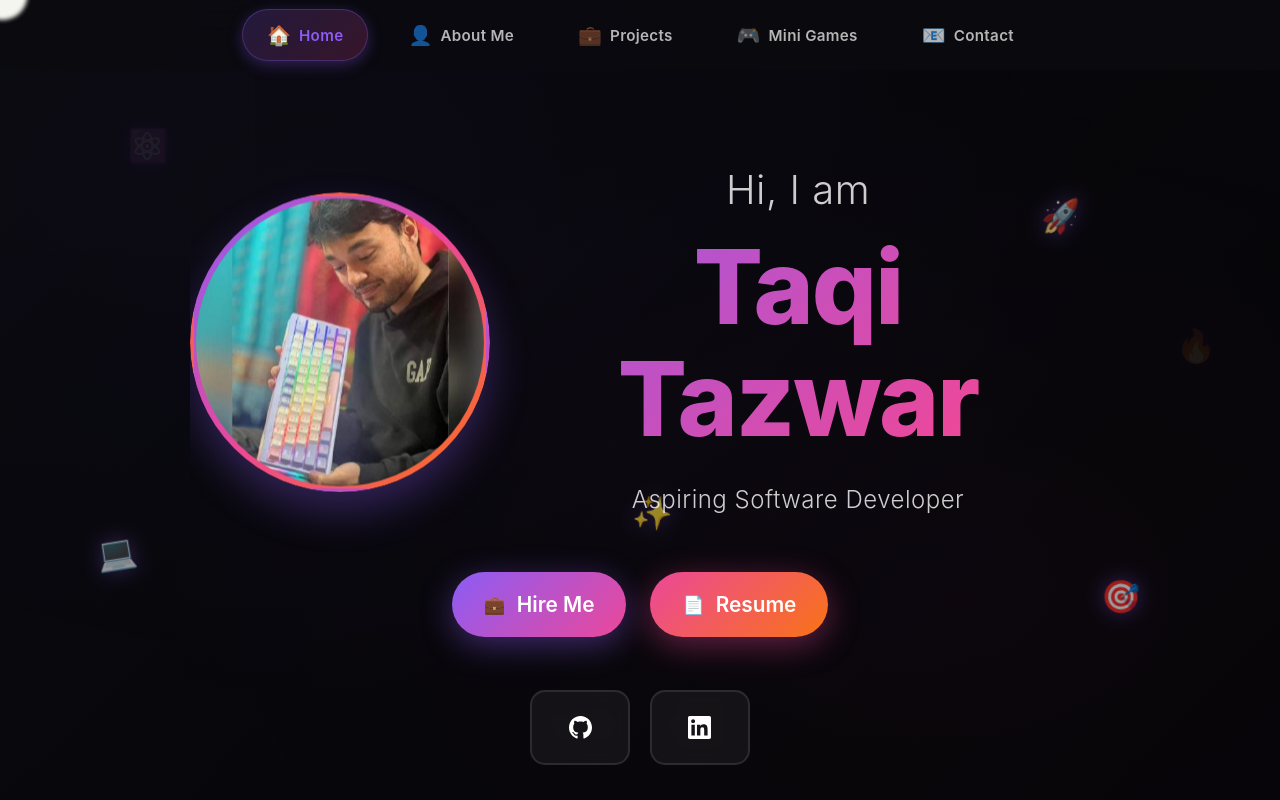
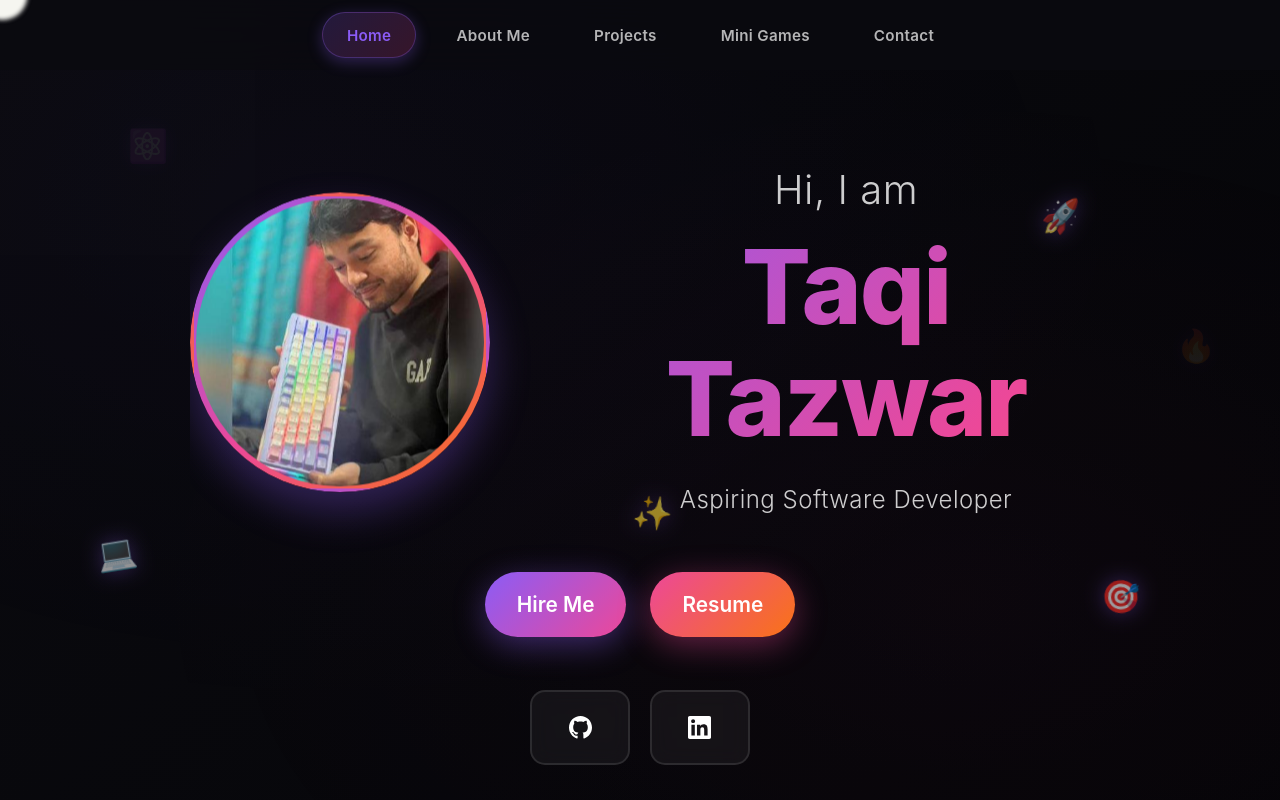
Before and after one commit to taqitazwar/react-portfolio-1.0, a React (Create React App) app: page / in a window 1280 px wide. Built offline with nearby package versions, Linux system fonts and the light colour scheme.

Commit message:
UI improvements: removed emojis from navigation and buttons, updated name display, improved contact page styling, and enhanced overall visual consistency

```diff
--- a/src/AboutMe.js
+++ b/src/AboutMe.js
@@ -182,10 +182,10 @@
 
   const experience = [
     {
-      title: 'Entrepreneurship Training Program Participant',
+      title: 'Entrepreneurship Training Program',
       company: 'Memorial University of Newfoundland',
       period: 'January 2025 - May 2025',
-      type: 'Educational',
+      type: 'Full-Time',
       description: 'Participated in Memorial\'s comprehensive Entrepreneurship Training Program (ETP), an education program for graduate students interested in starting a business and learning entrepreneurship fundamentals.',
       achievements: [
         'Completed Discover and Develop programs building essential entrepreneurial skills and knowledge',
@@ -199,7 +199,7 @@
       title: 'Brand Ambassador',
       company: 'Gap Inc',
       period: 'September 2023 - Present',
-      type: 'Permanent',
+      type: 'Full-Time',
       description: 'Promoting brand awareness and driving sales through customer engagement and marketing initiatives.',
       achievements: [
         'Achieved "Employee of the Month" recognition by surpassing monthly target by 15%',
@@ -212,7 +212,7 @@
       title: 'Outbound Sales Representative',
       company: 'The Sydney Call Centre',
       period: 'February 2023 - November 2023',
-      type: 'Remote',
+      type: 'Full-Time',
       description: 'Managed customer relationships and technical sales operations while developing communication and data management skills.',
       achievements: [
         'Handled 80+ customer interactions daily using CRM systems and database management',
@@ -225,7 +225,7 @@
       title: 'Ambassador',
       company: 'International Youth Math Challenge',
       period: 'August 2019 -\nSeptember 2023',
-      type: 'Volunteer',
+      type: 'Full-Time',
       description: 'Promoted STEM education and mathematical problem-solving among youth participants.',
       achievements: [
         'Facilitated mathematical problem-solving sessions for international participants',
--- a/src/Contact.css
+++ b/src/Contact.css
@@ -399,6 +399,7 @@
   color: rgba(255, 255, 255, 0.7);
   font-size: 0.9rem;
   line-height: 1.5;
+  text-align: left;
 }
 
 /* Social Links */
@@ -435,18 +436,19 @@
   transition: all 0.3s ease;
   min-width: 100px;
   backdrop-filter: blur(10px);
+  transition: background 0.3s, color 0.3s;
 }
 
 .social-link:hover {
-  border-color: var(--social-color);
-  background: rgba(255, 255, 255, 0.1);
-  transform: translateY(-5px);
-  box-shadow: 0 15px 35px rgba(0, 0, 0, 0.2);
+  background: var(--social-color, #333);
+  color: #fff;
 }
 
 .social-icon {
-  font-size: 2rem;
-  filter: drop-shadow(0 2px 4px rgba(0, 0, 0, 0.3));
+  display: flex;
+  align-items: center;
+  font-size: 0.45rem;
+  margin-top: 0.4em;
 }
 
 .social-name {
--- a/src/Contact.js
+++ b/src/Contact.js
@@ -131,8 +131,8 @@
   ];
 
   const socialLinks = [
-    { name: 'GitHub', icon: '🐙', url: 'https://github.com/taqitazwar', color: '#333' },
-    { name: 'LinkedIn', icon: '💼', url: 'https://www.linkedin.com/in/ttazwar/', color: '#0077B5' }
+    { name: 'GitHub', url: 'https://github.com/taqitazwar', color: '#333' },
+    { name: 'LinkedIn', url: 'https://www.linkedin.com/in/ttazwar/', color: '#0077B5' }
   ];
 
   return (
@@ -220,7 +220,6 @@
                   </>
                 ) : (
                   <>
-                    <span className="btn-icon">🚀</span>
                     Send Message
                   </>
                 )}
@@ -264,7 +263,6 @@
 
             <div className="availability">
               <div className="availability-status">
-                <div className="status-indicator available"></div>
                 <span>Available for opportunities</span>
               </div>
               <p className="availability-text">
@@ -288,8 +286,18 @@
                 rel="noopener noreferrer"
                 title={social.name}
               >
-                <span className="social-icon">{social.icon}</span>
-                <span className="social-name">{social.name}</span>
+                <span className="social-icon">
+                  {social.name === 'GitHub' && (
+                    <svg width="1em" height="1em" viewBox="0 0 16 16" fill="currentColor" aria-hidden="true">
+                      <path d="M8 0C3.58 0 0 3.58 0 8c0 3.54 2.29 6.53 5.47 7.59.4.07.55-.17.55-.38 0-.19-.01-.82-.01-1.49-2.01.37-2.53-.49-2.69-.94-.09-.23-.48-.94-.82-1.13-.28-.15-.68-.52-.01-.53.63-.01 1.08.58 1.23.82.72 1.21 1.87.87 2.33.66.07-.52.28-.87.51-1.07-1.78-.2-3.64-.89-3.64-3.95 0-.87.31-1.59.82-2.15-.08-.2-.36-1.02.08-2.12 0 0 .67-.21 2.2.82.64-.18 1.32-.27 2-.27.68 0 1.36.09 2 .27 1.53-1.04 2.2-.82 2.2-.82.44 1.1.16 1.92.08 2.12.51.56.82 1.27.82 2.15 0 3.07-1.87 3.75-3.65 3.95.29.25.54.73.54 1.48 0 1.07-.01 1.93-.01 2.19 0 .21.15.46.55.38A8.013 8.013 0 0 0 16 8c0-4.42-3.58-8-8-8z"/>
+                    </svg>
+                  )}
+                  {social.name === 'LinkedIn' && (
+                    <svg width="1em" height="1em" viewBox="0 0 24 24" fill="currentColor" aria-hidden="true">
+                      <path d="M19 0h-14c-2.76 0-5 2.24-5 5v14c0 2.76 2.24 5 5 5h14c2.76 0 5-2.24 5-5v-14c0-2.76-2.24-5-5-5zm-11 19h-3v-9h3v9zm-1.5-10.28c-.97 0-1.75-.79-1.75-1.75s.78-1.75 1.75-1.75 1.75.79 1.75 1.75-.78 1.75-1.75 1.75zm13.5 10.28h-3v-4.5c0-1.08-.02-2.47-1.5-2.47-1.5 0-1.73 1.17-1.73 2.39v4.58h-3v-9h2.89v1.23h.04c.4-.75 1.38-1.54 2.84-1.54 3.04 0 3.6 2 3.6 4.59v4.72z"/>
+                    </svg>
+                  )}
+                </span>
               </a>
             ))}
           </div>
--- a/src/Home.css
+++ b/src/Home.css
@@ -149,7 +149,7 @@
 .hero-main {
   display: flex;
   align-items: center;
-  gap: 1rem;
+  gap: 7rem;
   justify-content: center;
   width: 100%;
 }
--- a/src/Home.js
+++ b/src/Home.js
@@ -168,7 +168,6 @@
               className="hire-me-btn interactive"
               onClick={() => setCurrentPage('contact')}
             >
-              <span className="btn-icon">💼</span>
               Hire Me
             </button>
 
@@ -178,7 +177,6 @@
               target="_blank"
               rel="noopener noreferrer"
             >
-              <span className="btn-icon">📄</span>
               Resume
             </a>
           </div>
--- a/src/Navigation.js
+++ b/src/Navigation.js
@@ -6,11 +6,11 @@
   const [isMobileMenuOpen, setIsMobileMenuOpen] = useState(false);
 
   const menuItems = [
-    { id: 'home', label: 'Home', icon: '🏠' },
-    { id: 'aboutme', label: 'About Me', icon: '👤' },
-    { id: 'projects', label: 'Projects', icon: '💼' },
-    { id: 'minigames', label: 'Mini Games', icon: '🎮' },
-    { id: 'contact', label: 'Contact', icon: '📧' },
+    { id: 'home', label: 'Home' },
+    { id: 'aboutme', label: 'About Me' },
+    { id: 'projects', label: 'Projects' },
+    { id: 'minigames', label: 'Mini Games' },
+    { id: 'contact', label: 'Contact' },
   ];
 
   useEffect(() => {
@@ -60,7 +60,6 @@
               className={`nav-item ${currentPage === item.id ? 'active' : ''}`}
               onClick={() => handlePageChange(item.id)}
             >
-              <span className="nav-icon">{item.icon}</span>
               <span className="nav-label">{item.label}</span>
             </button>
           ))}
@@ -87,7 +86,6 @@
             className={`mobile-nav-item ${currentPage === item.id ? 'active' : ''}`}
             onClick={() => handlePageChange(item.id)}
           >
-            <span className="mobile-nav-icon">{item.icon}</span>
             <span className="mobile-nav-label">{item.label}</span>
           </button>
         ))}
```
